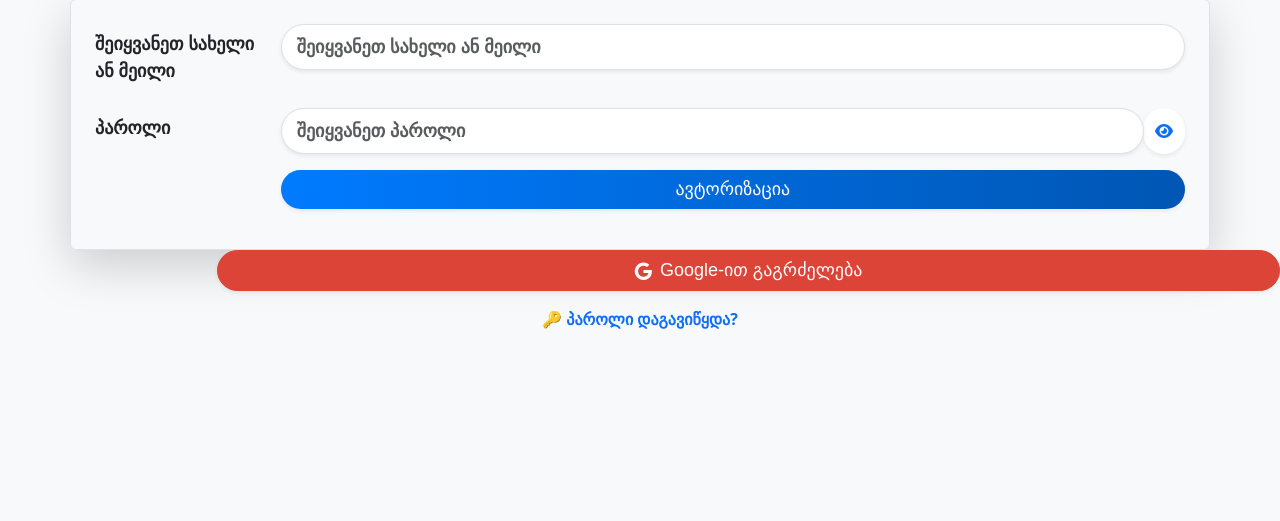
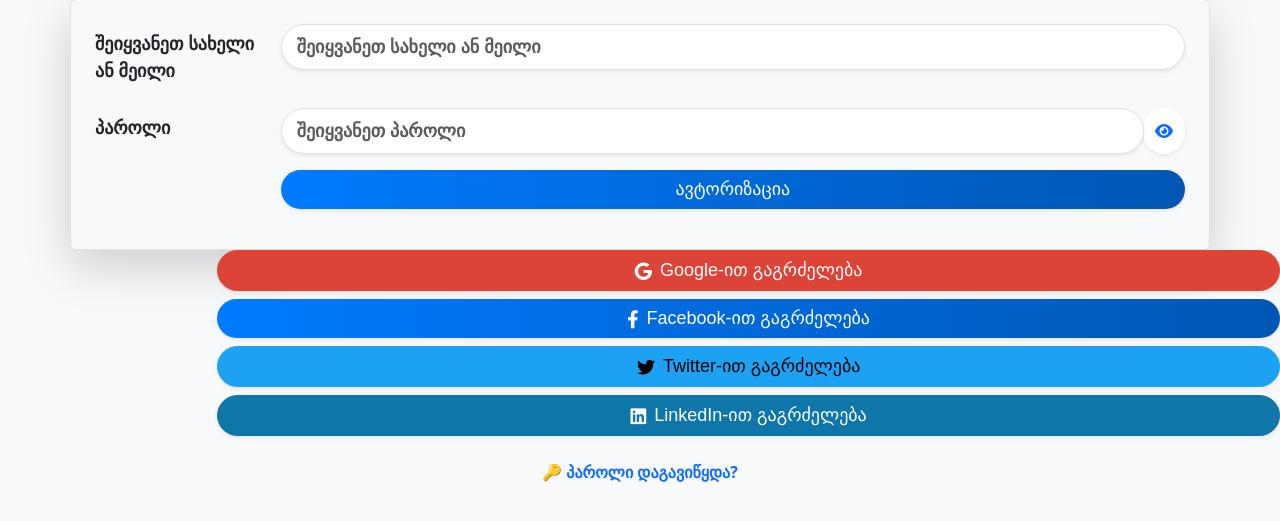
Before and after one commit to SANDRICKSON/thenewest, a Flask app: page /login in a window 1280 px wide. Shown: the part 117-638 px from the top of the page. Run offline with Flask 3, Linux system fonts and the light colour scheme; some web fonts are replaced.

Commit message:
Update login.html

```diff
--- a/templates/login.html
+++ b/templates/login.html
@@ -48,16 +48,30 @@
         </form>
     </div>
 
-    <!-- Google Button -->
-<div class="row mb-3">
-    <div class="col-sm-10 offset-sm-2">
-<a href="{{ url_for('login') }}" class="btn btn-danger w-100 rounded-pill shadow-sm d-flex align-items-center justify-content-center">
-    <i class="fab fa-google me-2"></i> Google-ით გაგრძელება
-</a>
+    <!-- Social Media Buttons -->
+    <div class="row mb-3">
+        <div class="col-sm-10 offset-sm-2">
+            <!-- Google Button -->
+            <a href="{{ url_for('login') }}" class="btn btn-danger w-100 rounded-pill shadow-sm d-flex align-items-center justify-content-center mb-2">
+                <i class="fab fa-google me-2"></i> Google-ით გაგრძელება
+            </a>
 
+            <!-- Facebook Button -->
+            <a href="{{ url_for('facebook_login') }}" class="btn btn-primary w-100 rounded-pill shadow-sm d-flex align-items-center justify-content-center mb-2">
+                <i class="fab fa-facebook-f me-2"></i> Facebook-ით გაგრძელება
+            </a>
+
+            <!-- Twitter Button -->
+            <a href="{{ url_for('twitter_login') }}" class="btn btn-info w-100 rounded-pill shadow-sm d-flex align-items-center justify-content-center mb-2">
+                <i class="fab fa-twitter me-2"></i> Twitter-ით გაგრძელება
+            </a>
+
+            <!-- LinkedIn Button -->
+            <a href="{{ url_for('linkedin_login') }}" class="btn btn-dark w-100 rounded-pill shadow-sm d-flex align-items-center justify-content-center mb-2">
+                <i class="fab fa-linkedin me-2"></i> LinkedIn-ით გაგრძელება
+            </a>
+        </div>
     </div>
-</div>
-
 
     <div class="text-center mt-3">
         <a href="{{ url_for('forgot_password') }}" class="text-decoration-none text-primary fw-bold">🔑 პაროლი დაგავიწყდა?</a>
@@ -98,6 +112,24 @@
             background-color: #c1351d;
             border-color: #c1351d;
         }
+        .btn-info {
+            background-color: #1da1f2;
+            border-color: #1da1f2;
+            transition: 0.3s;
+        }
+        .btn-info:hover {
+            background-color: #1991d0;
+            border-color: #1991d0;
+        }
+        .btn-dark {
+            background-color: #0e76a8;
+            border-color: #0e76a8;
+            transition: 0.3s;
+        }
+        .btn-dark:hover {
+            background-color: #004a6e;
+            border-color: #004a6e;
+        }
     </style>
 
     <script>
```
